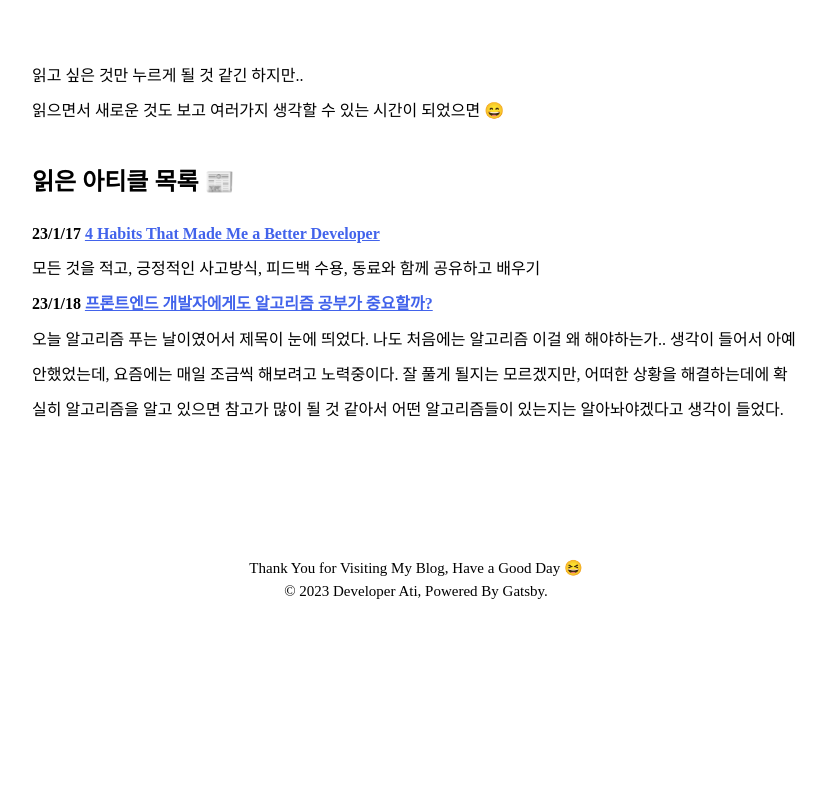
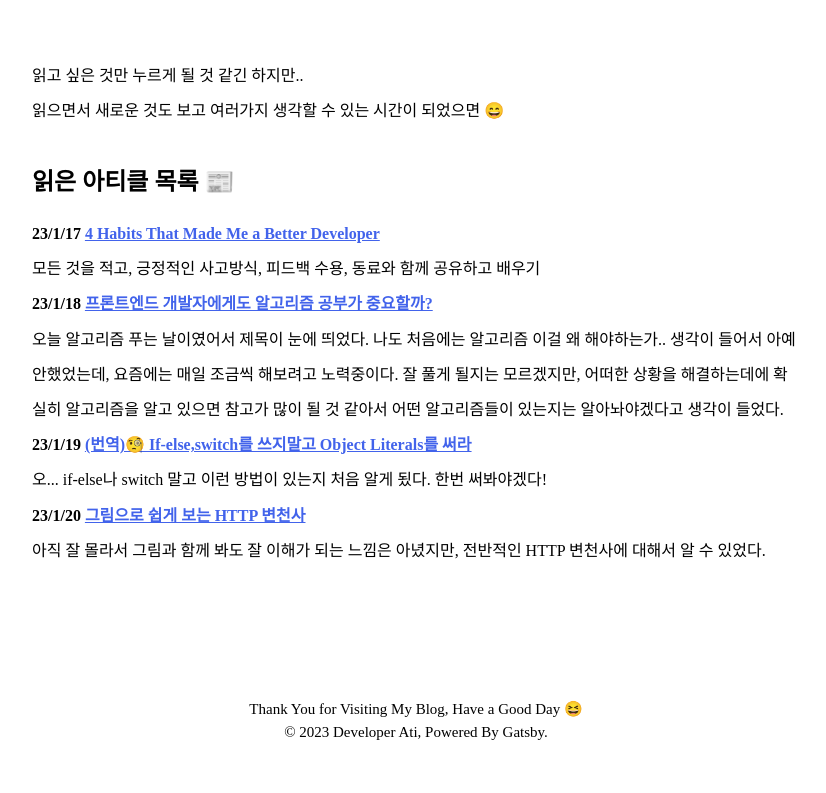
Before and after one commit to lolWK/lolWK.github.io, a Gatsby site: page /article/daily_article/ in a window 1280 px wide. Shown: the part 22-815 px from the top of the page, without its empty margins (224-1050 px from the left). Built offline with nearby package versions, Linux system fonts and the light colour scheme; Gatsby itself is replaced by a stand-in of ours; a web font is replaced by a local one.

Commit message:
posting(아티클): 230119-230120

```diff
--- a/contents/article/daily_article.md
+++ b/contents/article/daily_article.md
@@ -18,3 +18,11 @@ thumbnail: './article_thm.jpg'
 #### 23/1/18 [프론트엔드 개발자에게도 알고리즘 공부가 중요할까?](https://wormwlrm.github.io/2022/05/28/Should-a-front-end-developer-learn-the-algorithm.html)
 
 오늘 알고리즘 푸는 날이였어서 제목이 눈에 띄었다. 나도 처음에는 알고리즘 이걸 왜 해야하는가.. 생각이 들어서 아예 안했었는데, 요즘에는 매일 조금씩 해보려고 노력중이다. 잘 풀게 될지는 모르겠지만, 어떠한 상황을 해결하는데에 확실히 알고리즘을 알고 있으면 참고가 많이 될 것 같아서 어떤 알고리즘들이 있는지는 알아놔야겠다고 생각이 들었다. </br>
+
+#### 23/1/19 [(번역)🧐 If-else,switch를 쓰지말고 Object Literals를 써라](https://wormwlrm.github.io/2022/05/28/Should-a-front-end-developer-learn-the-algorithm.html)
+
+오... if-else나 switch 말고 이런 방법이 있는지 처음 알게 됬다. 한번 써봐야겠다!</br>
+
+#### 23/1/20 [그림으로 쉽게 보는 HTTP 변천사](https://brunch.co.kr/@swimjiy/39)
+
+아직 잘 몰라서 그림과 함께 봐도 잘 이해가 되는 느낌은 아녔지만, 전반적인 HTTP 변천사에 대해서 알 수 있었다.</br>
```
